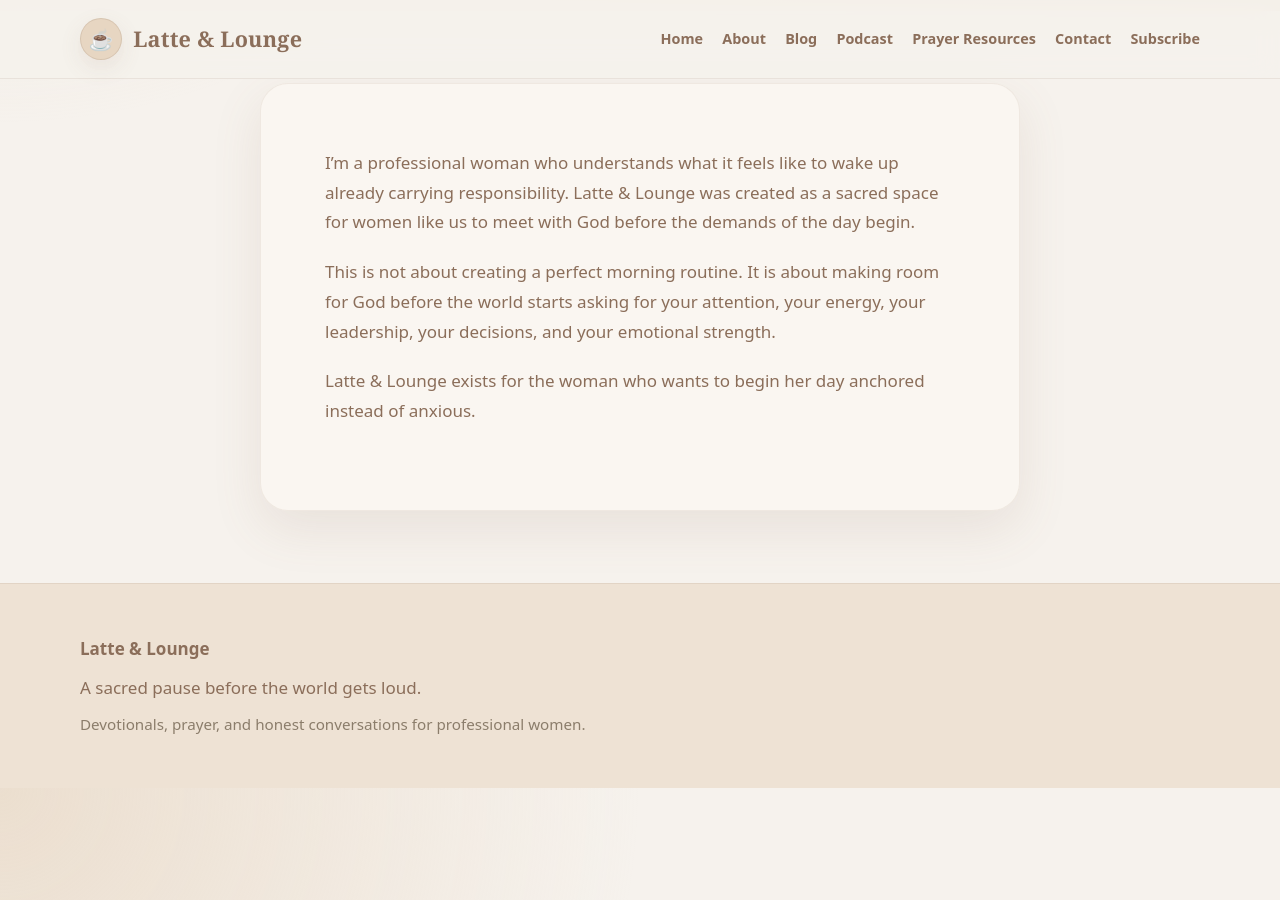
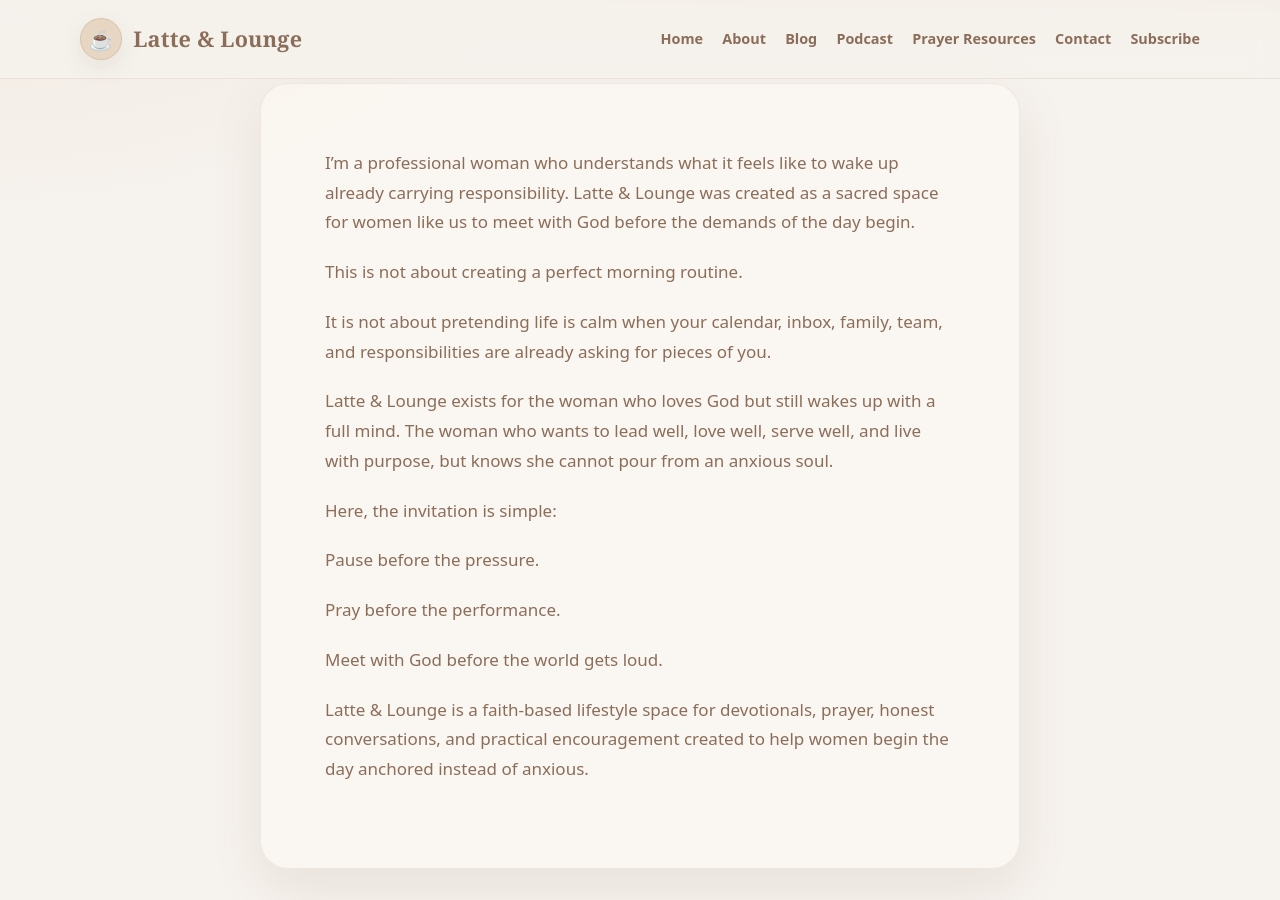
Before and after one commit to jeffthomasiii/latte-lounge-poc, a Jekyll site: the page built from docs/about.md, in a window 1280 px wide and 900 px high, scrolled down 516 px. Built offline with Jekyll 4.4.1, drawn with Linux system fonts in a browser that asks for light colours.

Commit message:
Polish About page copy
Expanded on the purpose of Latte & Lounge, emphasizing the importance of meeting with God before daily responsibilities. Added an invitation to pause, pray, and connect with faith.

```diff
--- a/docs/about.md
+++ b/docs/about.md
@@ -7,6 +7,18 @@ subtitle: "A sacred space for women who want to meet with God before the demands
 
 I’m a professional woman who understands what it feels like to wake up already carrying responsibility. Latte & Lounge was created as a sacred space for women like us to meet with God before the demands of the day begin.
 
-This is not about creating a perfect morning routine. It is about making room for God before the world starts asking for your attention, your energy, your leadership, your decisions, and your emotional strength.
+This is not about creating a perfect morning routine.
 
-Latte & Lounge exists for the woman who wants to begin her day anchored instead of anxious.
+It is not about pretending life is calm when your calendar, inbox, family, team, and responsibilities are already asking for pieces of you.
+
+Latte & Lounge exists for the woman who loves God but still wakes up with a full mind. The woman who wants to lead well, love well, serve well, and live with purpose, but knows she cannot pour from an anxious soul.
+
+Here, the invitation is simple:
+
+Pause before the pressure.
+
+Pray before the performance.
+
+Meet with God before the world gets loud.
+
+Latte & Lounge is a faith-based lifestyle space for devotionals, prayer, honest conversations, and practical encouragement created to help women begin the day anchored instead of anxious.
```
